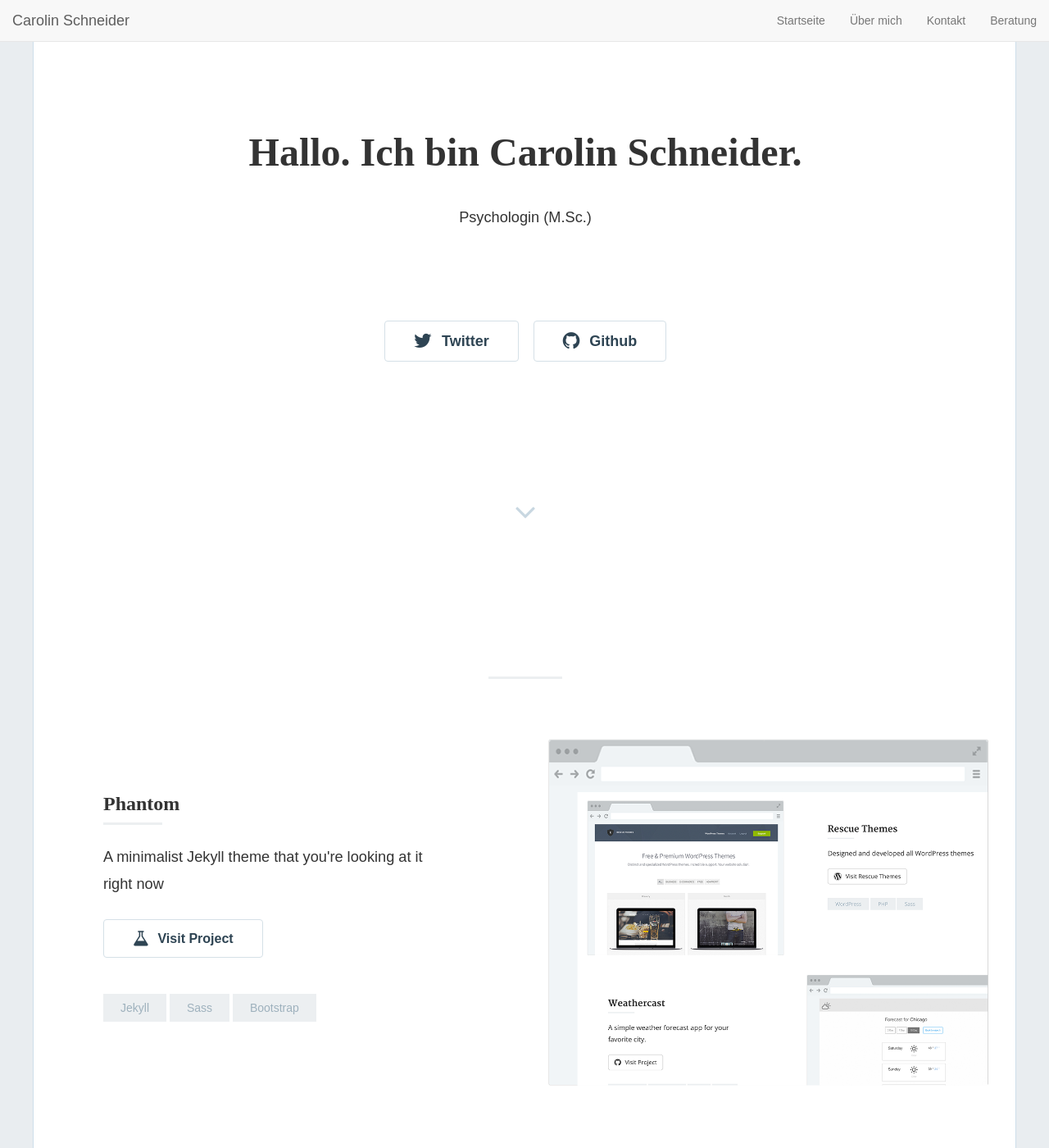
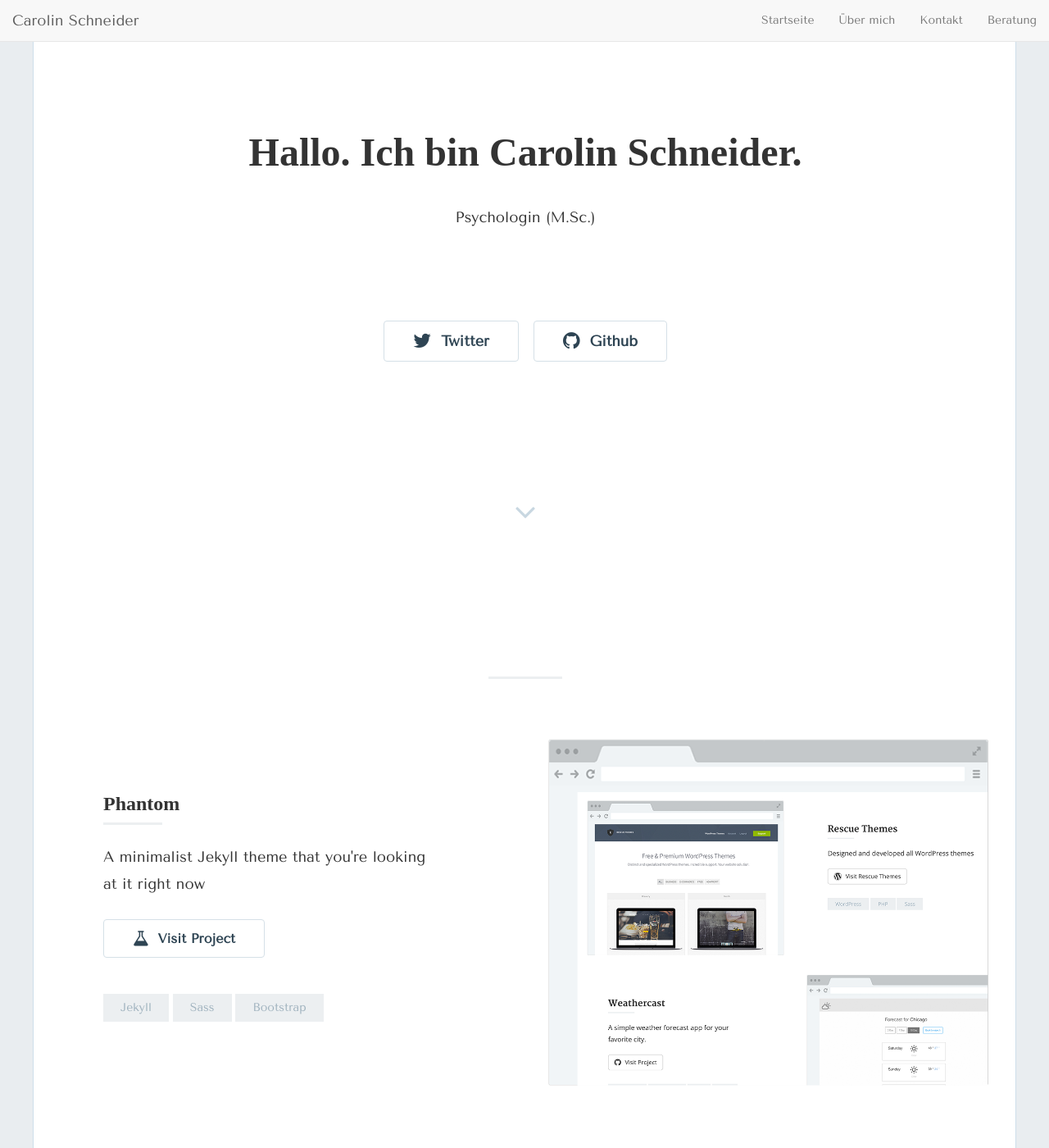
Before and after one commit to carolinschneider/carolinschneider.github.io, a Jekyll site: the page built from index.html, in a window 1280 px wide and 1400 px high. Shown: the whole window at 82% size. Built offline with Jekyll 4.4.1, drawn with Linux system fonts in a browser that asks for light colours; nearby versions of some CDN libraries; the list of posts is cut into pages by our own code.

Commit message:
Update style.scss

```diff
--- a/css/style.scss
+++ b/css/style.scss
@@ -19,7 +19,7 @@
 $primary: #0a0a0a;
 $secondary: #FF7B7B;
 
-%MPlus { font-family: 'M PLUS 1p', sans-serif; }
+%TenorSans { font-family: 'Tenor Sans', sans-serif; }
 %merriweather { font-family: 'Merriweather', serif; }
 
 /*--------------------------------------------------------------
@@ -34,7 +34,7 @@ $secondary: #FF7B7B;
 
 body {
   background-color: #e9edf0;
-  @extend %MPlus;
+  @extend %TenorSans;
   -webkit-font-smoothing: antialiased;
 }
 
```
